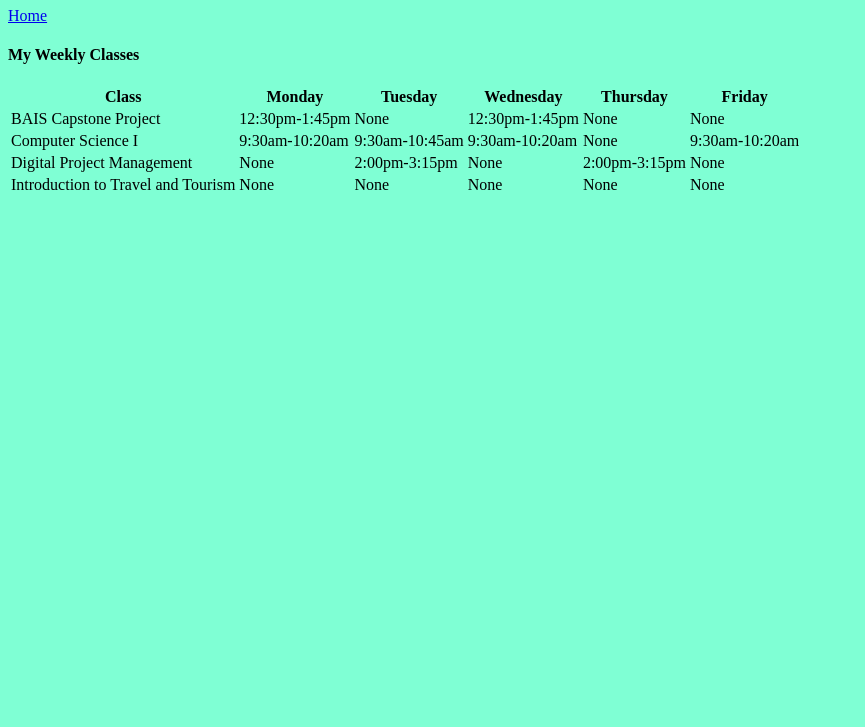
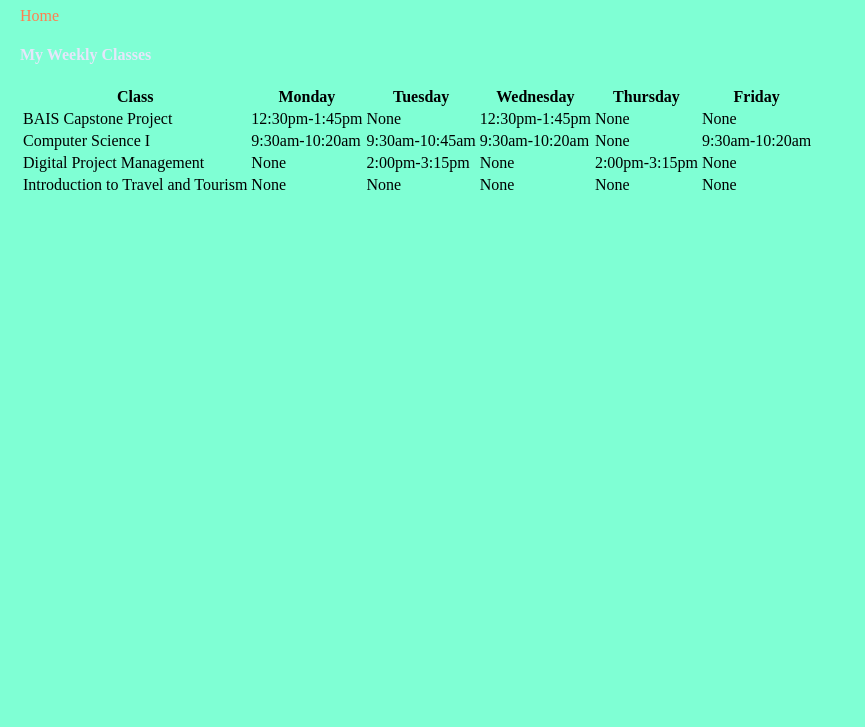
Before and after one commit to ryanpok17/rpokrzywinski_HW6, a plain HTML site: page schedule.html in a window 1280 px wide. Shown: the part 73-800 px from the top of the page, without its empty margins (0-865 px from the left). Drawn offline with Linux system fonts and the light colour scheme.

Commit message:
Link modification

```diff
--- a/css/stylesheet.css
+++ b/css/stylesheet.css
@@ -1,5 +1,11 @@
-body{background-color: aquamarine;}
+body{background-color: aquamarine;margin: 20px;}
 
 h1{color: chartreuse; font-style: italic;}
 
 h2{color: darkgray; font-style: inherit;}
+
+h4{color: lavender; font-style: initial;}
+
+#page_title{color: lawngreen;font-weight: bold;font-size: 3rem;border: black solid;padding: 25px;margin: 40px;}
+
+a{color: coral;text-decoration: none;}
```
